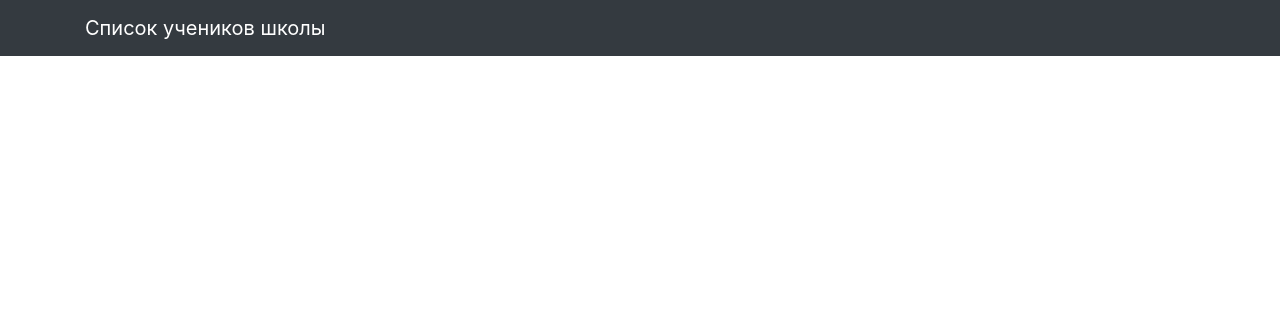
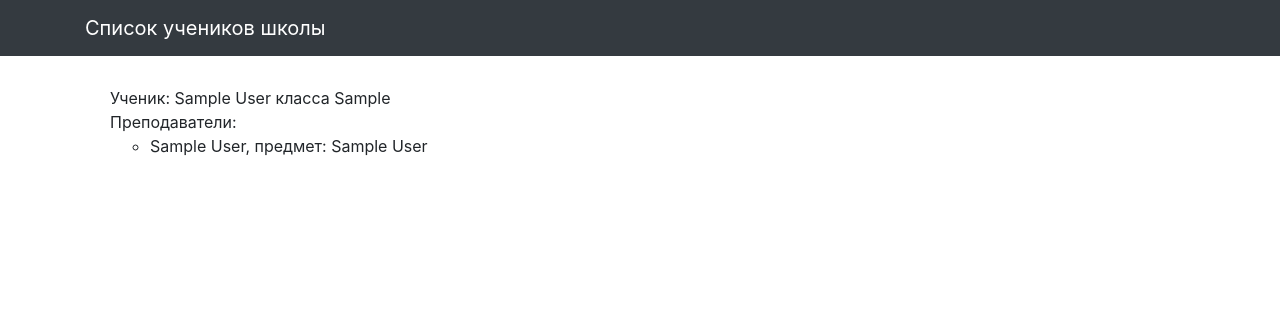
Before and after one commit to TimoshenkoValentina/DjangoLearn, a Django app: page / in a window 1280 px wide. Shown: the top 316 px of the page. Run offline with Django 3.2, Linux system fonts and the light colour scheme; tables that the repository leaves empty hold one stand-in row (values such as "Sample post"); parts of the project's set-up code (start-up, migrations or seed data) failed here and were passed over; some libraries are stand-ins or nearby versions.

Commit message:
First task

```diff
--- a/dj-homeworks-video/2.2-databases-2/orm_migrations/school/models.py
+++ b/dj-homeworks-video/2.2-databases-2/orm_migrations/school/models.py
@@ -15,7 +15,7 @@ class Teacher(models.Model):
 
 class Student(models.Model):
     name = models.CharField(max_length=30, verbose_name='Имя')
-    teacher = models.ForeignKey(Teacher, on_delete=models.CASCADE)
+    teacher = models.ManyToManyField(Teacher, related_name='students')
     group = models.CharField(max_length=10, verbose_name='Класс')
 
     class Meta:
--- a/dj-homeworks-video/2.2-databases-2/orm_migrations/school/views.py
+++ b/dj-homeworks-video/2.2-databases-2/orm_migrations/school/views.py
@@ -6,7 +6,7 @@ from .models import Student
 
 def students_list(request):
     template = 'school/students_list.html'
-    context = {}
+    context = {'object_list': Student.objects.all().order_by('teacher')}
 
     # используйте этот параметр для упорядочивания результатов
     # https://docs.djangoproject.com/en/2.2/ref/models/querysets/#django.db.models.query.QuerySet.order_by
--- a/dj-homeworks-video/2.2-databases-2/orm_migrations/templates/school/students_list.html
+++ b/dj-homeworks-video/2.2-databases-2/orm_migrations/templates/school/students_list.html
@@ -6,8 +6,13 @@
 <div class="row">
   <ul>
   {% for student in object_list %}
-    <li>{{ student.name }} {{ student.group }} <br> Преподаватель: {{ student.teacher.name }} {{ student.teacher.subject }}</li>
+    Ученик: {{ student.name }} класса {{ student.group }} <br>
+    Преподаватели:
+      <ul>
+        {% for teacher in student.teacher.all %}
+        <li>{{ teacher.name }}, предмет: {{ teacher.subject }}</li>
+        {% endfor %}
+      </ul>
   {% endfor %}
-  </ul>
 </div>
 {% endblock %}
--- a/dj-homeworks-video/2.2-databases-2/orm_migrations/website/settings.py
+++ b/dj-homeworks-video/2.2-databases-2/orm_migrations/website/settings.py
@@ -76,6 +76,8 @@ DATABASES = {
         'NAME': 'netology_orm_migrations',
         'HOST': '127.0.0.1',
         'PORT': '5432',
+        'USER': 'postgres',
+        'PASSWORD': 'postgres',
     }
 }
 
```
Also changed, not shown: dj-homeworks-video/2.2-databases-2/orm_migrations/school/migrations/0002_auto_20250706_0127.py (added).
